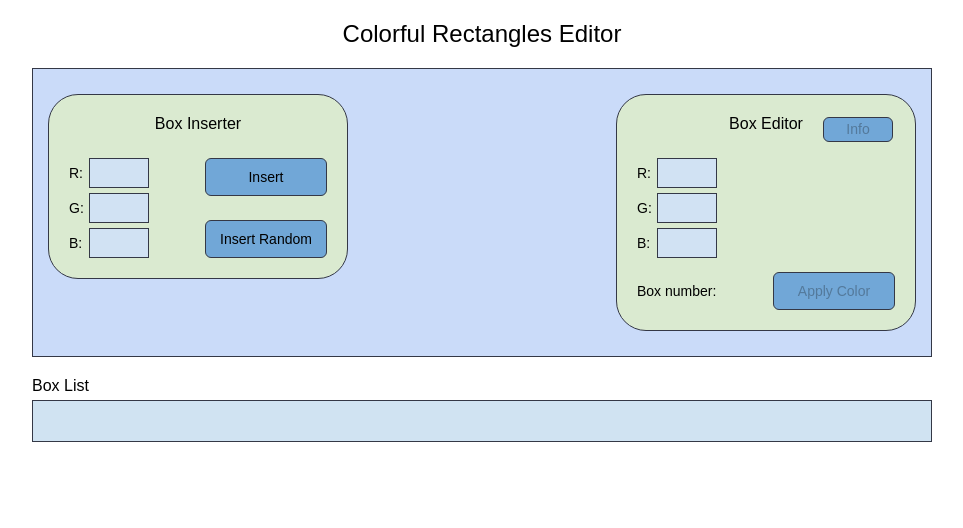
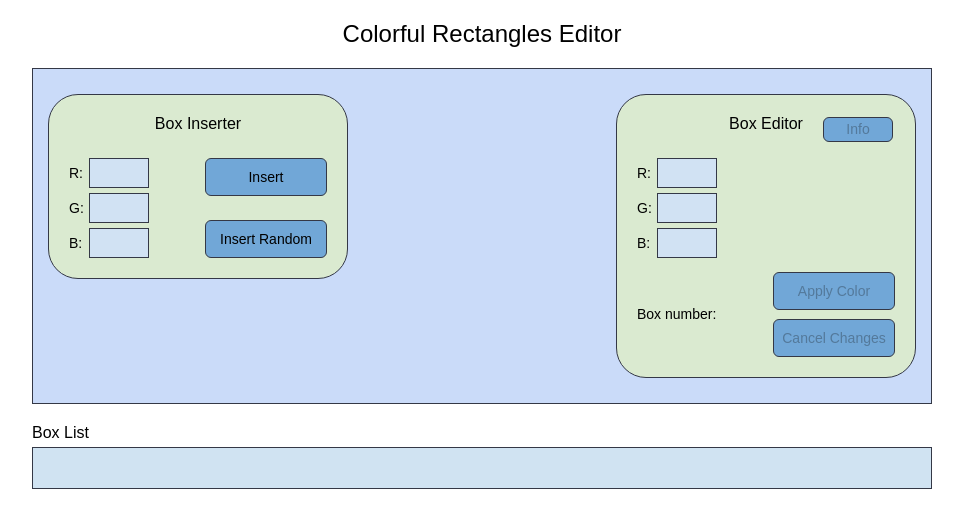
Before and after one commit to Katrincik9/ColorfulRectangleEditor, a React (Vite) app: page / in a window 1280 px wide. Shown: the top 528 px of the page, without its empty margins (158-1121 px from the left). Built offline with nearby package versions, Linux system fonts and the light colour scheme.

Commit message:
feat: add cancel changes button to box editor

```diff
--- a/src/components/BoxEditor.css
+++ b/src/components/BoxEditor.css
@@ -17,6 +17,9 @@
     justify-content: space-between;
 }
 
+.form-submit-buttons.edit-buttons {
+    gap: clamp(4px, 0.7vw, 10px);
+}
 .form-box-editor .rectangle {
     grid-column: 2;
     grid-row: 1;
--- a/src/components/BoxEditor.tsx
+++ b/src/components/BoxEditor.tsx
@@ -70,8 +70,9 @@ export function BoxEditor() {
                     }}
                 />
 
-                <div className="form-submit-buttons">
+                <div className="form-submit-buttons edit-buttons">
                     <button type="submit" disabled={!isDirty || selectedBoxId === null || !isValid}>Apply Color</button>
+                    <button type="button" className="cancel-btn" disabled={!isDirty} onClick={() => reset()}>Cancel Changes</button>
                 </div>
             </form>
         </div>
```
